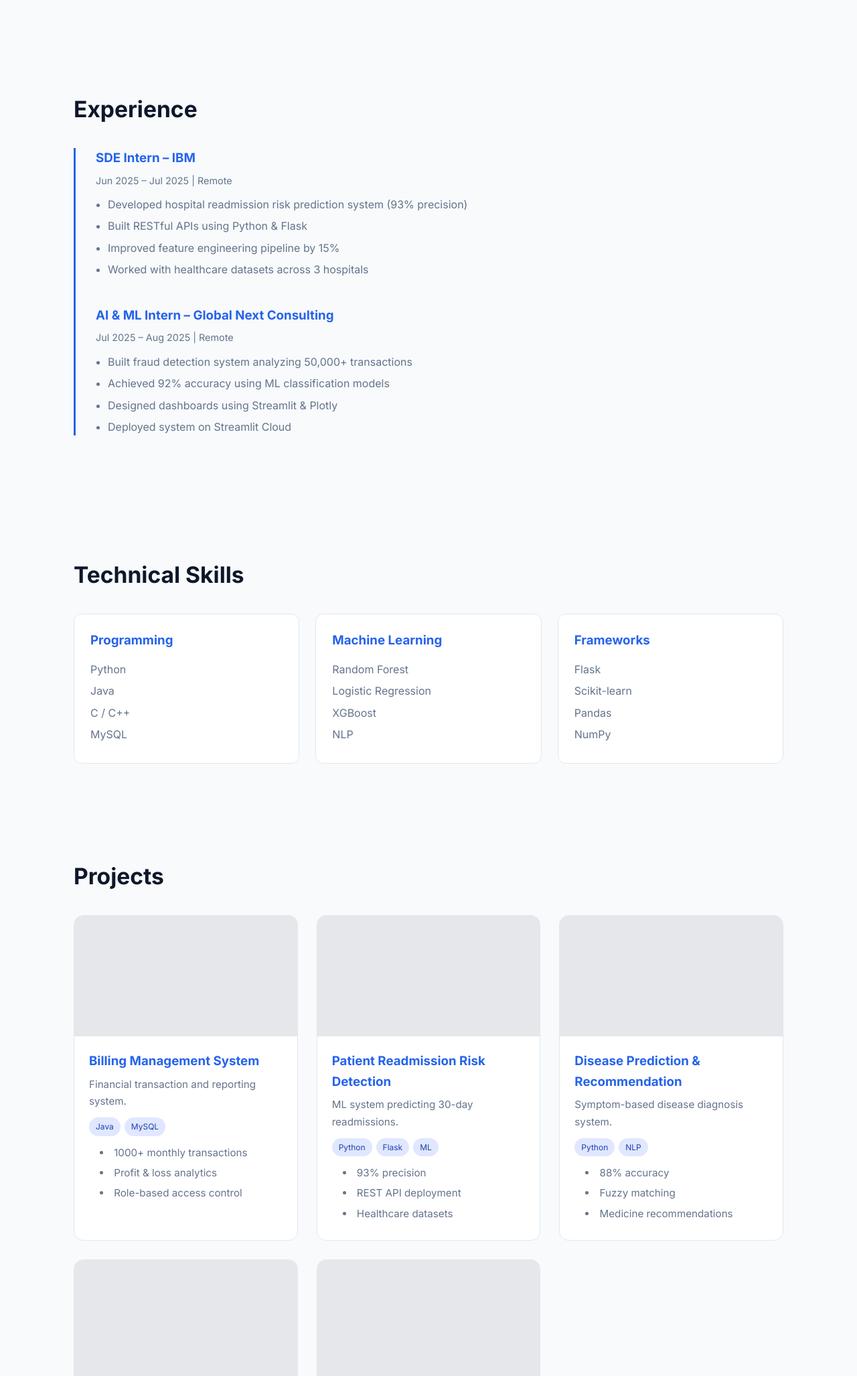
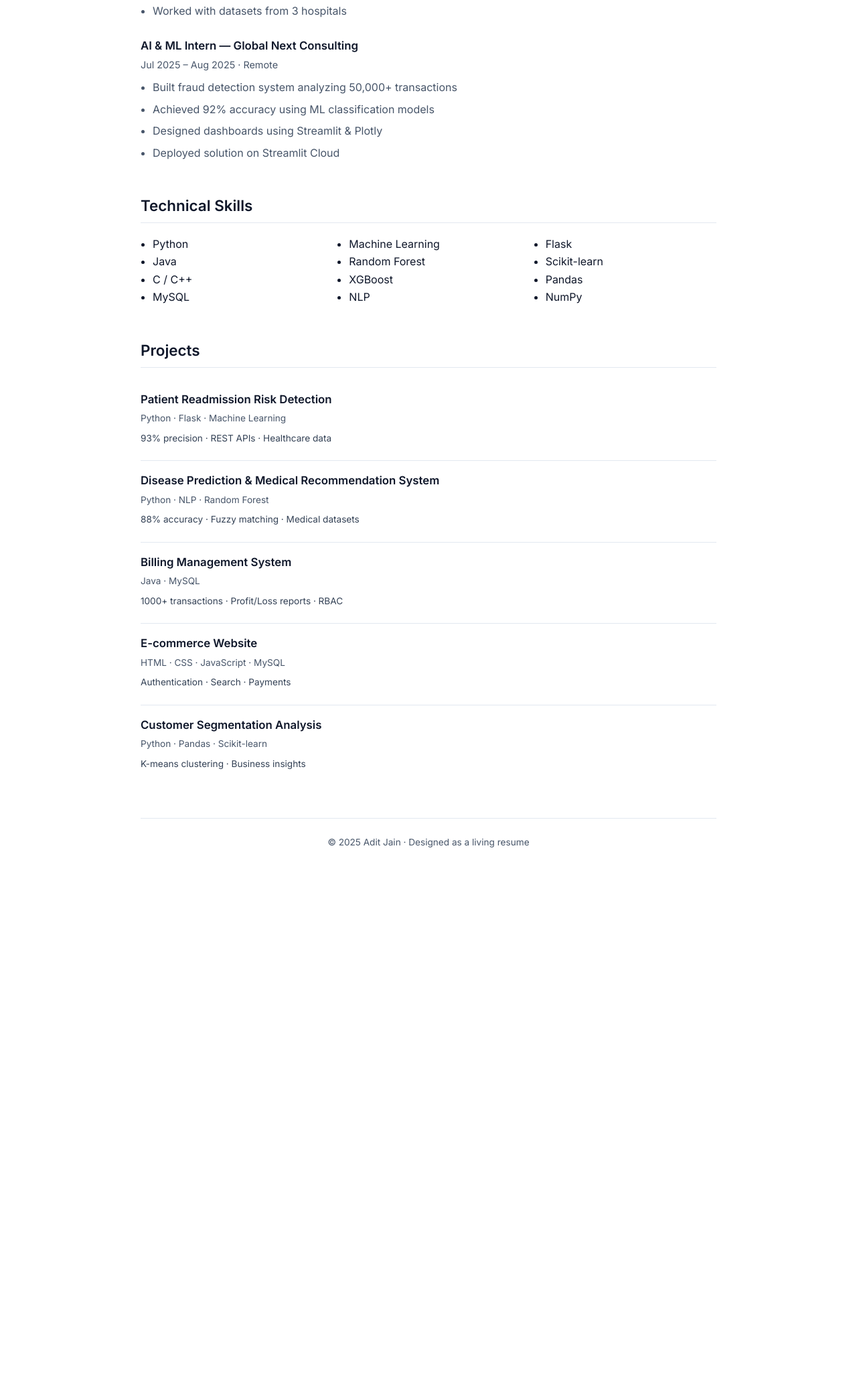
Before and after one commit to Adit-2005/dscscwwwwww, a plain HTML site: page index.html in a window 1280 px wide. Shown: the part 746-2800 px from the top of the page at 67% size. After the commit the page ends 2065 px from the top, so only its background shows below. Drawn offline with Linux system fonts and the light colour scheme.

Commit message:
index.html

```diff
--- a/index.html
+++ b/index.html
@@ -2,331 +2,254 @@
 <html lang="en">
 <head>
 <meta charset="UTF-8" />
-<meta name="viewport" content="width=device-width, initial-scale=1.0"/>
+<meta name="viewport" content="width=device-width, initial-scale=1.0" />
 <title>Adit Jain | Machine Learning Engineer</title>
 
-<!-- Fonts & Icons -->
 <link href="https://fonts.googleapis.com/css2?family=Inter:wght@300;400;500;600;700&display=swap" rel="stylesheet">
 <link rel="stylesheet" href="https://cdnjs.cloudflare.com/ajax/libs/font-awesome/6.4.0/css/all.min.css">
 
 <style>
 :root{
---primary:#2563eb;
---dark:#0f172a;
---light:#f8fafc;
---text:#1e293b;
---muted:#64748b;
---card:#ffffff;
+--text:#0f172a;
+--muted:#475569;
 --border:#e2e8f0;
+--bg:#ffffff;
+--accent:#2563eb;
 }
 
 *{margin:0;padding:0;box-sizing:border-box;font-family:'Inter',sans-serif}
-body{background:var(--light);color:var(--text);line-height:1.65}
+body{background:var(--bg);color:var(--text);line-height:1.65}
 
-.container{max-width:1100px;margin:auto;padding:0 20px}
+.container{max-width:900px;margin:auto;padding:50px 20px}
 
-/* ================= HEADER ================= */
+a{color:var(--accent);text-decoration:none}
+a:hover{text-decoration:underline}
+
+/* ===== HEADER ===== */
 header{
-background:linear-gradient(135deg,#0f172a,#1e293b);
-color:#fff;
-padding:80px 0 90px;
+border-bottom:1px solid var(--border);
+padding-bottom:32px;
+margin-bottom:40px;
 }
-.header-grid{
-display:grid;
-grid-template-columns:1fr 2fr;
-gap:40px;
-align-items:center;
+
+header h1{
+font-size:2.4rem;
+font-weight:700;
 }
-.profile-img{
-width:180px;height:180px;border-radius:50%;
-border:4px solid rgba(255,255,255,.2);
+
+header h2{
+font-size:1.2rem;
+font-weight:500;
+color:var(--muted);
+margin-top:6px;
 }
-header h1{font-size:2.8rem;font-weight:700}
-header h2{font-size:1.3rem;font-weight:500;margin-top:8px;opacity:.9}
-header p{margin-top:12px;color:#cbd5f5}
+
+.header-meta{
+margin-top:14px;
+font-size:.95rem;
+color:var(--muted);
+}
 
 .header-links{
-margin-top:18px
-}
-.header-links a{
-color:#fff;margin-right:14px;font-size:1.4rem;transition:.3s
-}
-.header-links a:hover{color:#60a5fa}
-
-/* ================= SECTIONS ================= */
-section{padding:70px 0}
-.section-title{
-font-size:2.1rem;font-weight:700;margin-bottom:30px;color:var(--dark)
+margin-top:12px;
+display:flex;
+gap:16px;
+flex-wrap:wrap;
+font-size:.95rem;
 }
 
-/* ================= ABOUT ================= */
-.about p{
-max-width:900px;color:var(--muted);margin-bottom:16px
+/* ===== SECTION ===== */
+section{margin-bottom:48px}
+
+.section-title{
+font-size:1.4rem;
+font-weight:600;
+margin-bottom:18px;
+border-bottom:1px solid var(--border);
+padding-bottom:6px;
 }
 
-/* ================= TIMELINE ================= */
-.timeline{border-left:3px solid var(--primary);padding-left:30px}
-.timeline-item{margin-bottom:40px}
-.timeline-item h3{color:var(--primary);margin-bottom:4px}
-.timeline-item span{font-size:.9rem;color:var(--muted)}
-.timeline-item ul{margin-top:10px}
-.timeline-item li{margin-left:18px;color:var(--muted);margin-bottom:6px}
+/* ===== TEXT ===== */
+p{margin-bottom:12px;color:var(--muted)}
 
-/* ================= SKILLS ================= */
-.skills-grid{
-display:grid;
-grid-template-columns:repeat(auto-fit,minmax(230px,1fr));
-gap:24px
-}
-.skill-box{
-background:var(--card);
-border:1px solid var(--border);
-padding:24px;border-radius:12px
-}
-.skill-box h3{margin-bottom:14px;color:var(--primary)}
-.skill-box li{list-style:none;color:var(--muted);margin-bottom:6px}
+/* ===== EXPERIENCE ===== */
+.item{margin-bottom:26px}
 
-/* ================= PROJECTS ================= */
-.projects-grid{
-display:grid;
-grid-template-columns:repeat(auto-fit,minmax(300px,1fr));
-gap:28px
-}
-.project-card{
-background:var(--card);
-border:1px solid var(--border);
-border-radius:14px;
-overflow:hidden;
-transition:.25s
-}
-.project-card:hover{transform:translateY(-4px)}
-.project-img{height:180px;background:#e5e7eb}
-.project-body{padding:22px}
-.project-body h3{color:var(--primary);margin-bottom:6px}
-.project-body p{color:var(--muted);font-size:.95rem;margin-bottom:12px}
-.tech{
-display:flex;flex-wrap:wrap;gap:6px;margin-bottom:12px
-}
-.tech span{
-background:#e0e7ff;color:#1e40af;
-font-size:.75rem;padding:4px 10px;border-radius:20px
-}
-.project-body li{
-margin-left:16px;color:var(--muted);margin-bottom:5px;font-size:.95rem
+.item h3{
+font-size:1.05rem;
+font-weight:600;
 }
 
-/* ================= CONTACT ================= */
-.contact-grid{
-display:grid;
-grid-template-columns:repeat(auto-fit,minmax(250px,1fr));
-gap:20px
-}
-.contact-box{
-background:var(--card);
-border:1px solid var(--border);
-padding:26px;border-radius:12px;text-align:center
-}
-.contact-box i{font-size:2rem;color:var(--primary);margin-bottom:10px}
-
-/* ================= FOOTER ================= */
-footer{
-background:#020617;color:#94a3b8;text-align:center;padding:24px
+.item span{
+font-size:.9rem;
+color:var(--muted);
 }
 
-/* ================= RESPONSIVE ================= */
-@media(max-width:768px){
-.header-grid{grid-template-columns:1fr;text-align:center}
+.item ul{
+margin-top:8px;
+padding-left:18px;
+}
+
+.item li{
+margin-bottom:6px;
+color:var(--muted);
+}
+
+/* ===== SKILLS ===== */
+.skills{
+display:grid;
+grid-template-columns:repeat(auto-fit,minmax(220px,1fr));
+gap:20px;
+}
+
+.skills ul{padding-left:18px}
+
+/* ===== PROJECTS ===== */
+.project{
+padding:16px 0;
+border-bottom:1px solid var(--border);
+}
+
+.project:last-child{border-bottom:none}
+
+.project h3{
+font-size:1.05rem;
+font-weight:600;
+}
+
+.project small{
+color:var(--muted);
+font-size:.85rem;
+}
+
+.tech{
+margin:6px 0;
+font-size:.85rem;
+color:#334155;
+}
+
+/* ===== FOOTER ===== */
+footer{
+border-top:1px solid var(--border);
+padding-top:24px;
+font-size:.85rem;
+color:var(--muted);
+text-align:center;
 }
 </style>
 </head>
 
 <body>
+<div class="container">
 
-<!-- ================= HEADER ================= -->
 <header>
-<div class="container header-grid">
-<img src="images/Adit Jain's photo.png" class="profile-img">
-<div>
 <h1>Adit Jain</h1>
-<h2>Machine Learning Engineer | Backend Developer</h2>
-<p>IBM SDE Intern • AI & ML Intern • Healthcare & FinTech ML Systems</p>
+<h2>Machine Learning Engineer · Backend Developer</h2>
+
+<div class="header-meta">
+IBM SDE Intern · AI & ML Intern · Healthcare & FinTech ML Systems
+</div>
+
 <div class="header-links">
-<a href="https://github.com/Adit-2005"><i class="fab fa-github"></i></a>
-<a href="https://linkedin.com/in/adit-jain2005"><i class="fab fa-linkedin"></i></a>
-<a href="mailto:aditjain042@gmail.com"><i class="fas fa-envelope"></i></a>
-<a href="https://leetcode.com/u/Adit_Jain/"><i class="fas fa-code"></i></a>
-</div>
-</div>
+<span>📧 <a href="mailto:aditjain042@gmail.com">aditjain042@gmail.com</a></span>
+<span>🔗 <a href="https://linkedin.com/in/adit-jain2005">LinkedIn</a></span>
+<span>💻 <a href="https://github.com/Adit-2005">GitHub</a></span>
+<span>🧠 <a href="https://leetcode.com/u/Adit_Jain/">LeetCode</a></span>
 </div>
 </header>
 
-<!-- ================= ABOUT ================= -->
 <section>
-<div class="container about">
-<h2 class="section-title">About</h2>
-<p>I am a Computer Science Engineering undergraduate with strong experience in Machine Learning, backend development, and real-world AI systems.</p>
-<p>I have worked as an SDE Intern at IBM and as an AI & ML Intern, building production-grade ML solutions such as hospital readmission prediction and fraud detection systems processing large-scale data.</p>
-<p>My strengths include Python, Flask, ML model development, data preprocessing, feature engineering, and deploying scalable REST APIs.</p>
-</div>
+<h3 class="section-title">About</h3>
+<p>
+Computer Science Engineering undergraduate with strong hands-on experience in Machine Learning,
+backend development, and real-world AI systems.
+</p>
+<p>
+Worked as an SDE Intern at IBM and AI & ML Intern, building production-grade solutions including
+hospital readmission risk prediction and fraud detection platforms handling large-scale data.
+</p>
 </section>
 
-<!-- ================= EXPERIENCE ================= -->
 <section>
-<div class="container">
-<h2 class="section-title">Experience</h2>
-<div class="timeline">
+<h3 class="section-title">Experience</h3>
 
-<div class="timeline-item">
-<h3>SDE Intern – IBM</h3>
-<span>Jun 2025 – Jul 2025 | Remote</span>
+<div class="item">
+<h3>SDE Intern — IBM</h3>
+<span>Jun 2025 – Jul 2025 · Remote</span>
 <ul>
-<li>Developed hospital readmission risk prediction system (93% precision)</li>
-<li>Built RESTful APIs using Python & Flask</li>
-<li>Improved feature engineering pipeline by 15%</li>
-<li>Worked with healthcare datasets across 3 hospitals</li>
+<li>Built hospital readmission prediction system (93% precision)</li>
+<li>Developed REST APIs using Python & Flask</li>
+<li>Improved feature engineering reliability by 15%</li>
+<li>Worked with datasets from 3 hospitals</li>
 </ul>
 </div>
 
-<div class="timeline-item">
-<h3>AI & ML Intern – Global Next Consulting</h3>
-<span>Jul 2025 – Aug 2025 | Remote</span>
+<div class="item">
+<h3>AI & ML Intern — Global Next Consulting</h3>
+<span>Jul 2025 – Aug 2025 · Remote</span>
 <ul>
 <li>Built fraud detection system analyzing 50,000+ transactions</li>
 <li>Achieved 92% accuracy using ML classification models</li>
 <li>Designed dashboards using Streamlit & Plotly</li>
-<li>Deployed system on Streamlit Cloud</li>
+<li>Deployed solution on Streamlit Cloud</li>
 </ul>
-</div>
-
-</div>
 </div>
 </section>
 
-<!-- ================= SKILLS ================= -->
 <section>
-<div class="container">
-<h2 class="section-title">Technical Skills</h2>
-<div class="skills-grid">
-
-<div class="skill-box">
-<h3>Programming</h3>
+<h3 class="section-title">Technical Skills</h3>
+<div class="skills">
+<ul>
 <li>Python</li><li>Java</li><li>C / C++</li><li>MySQL</li>
-</div>
-
-<div class="skill-box">
-<h3>Machine Learning</h3>
-<li>Random Forest</li><li>Logistic Regression</li>
-<li>XGBoost</li><li>NLP</li>
-</div>
-
-<div class="skill-box">
-<h3>Frameworks</h3>
-<li>Flask</li><li>Scikit-learn</li>
-<li>Pandas</li><li>NumPy</li>
-</div>
-
-</div>
+</ul>
+<ul>
+<li>Machine Learning</li><li>Random Forest</li><li>XGBoost</li><li>NLP</li>
+</ul>
+<ul>
+<li>Flask</li><li>Scikit-learn</li><li>Pandas</li><li>NumPy</li>
+</ul>
 </div>
 </section>
 
-<!-- ================= PROJECTS ================= -->
 <section>
-<div class="container">
-<h2 class="section-title">Projects</h2>
-<div class="projects-grid">
+<h3 class="section-title">Projects</h3>
 
-<!-- Billing -->
-<div class="project-card">
-<div class="project-img"></div>
-<div class="project-body">
-<h3>Billing Management System</h3>
-<p>Financial transaction and reporting system.</p>
-<div class="tech">
-<span>Java</span><span>MySQL</span>
-</div>
-<li>1000+ monthly transactions</li>
-<li>Profit & loss analytics</li>
-<li>Role-based access control</li>
-</div>
+<div class="project">
+<h3>Patient Readmission Risk Detection</h3>
+<small>Python · Flask · Machine Learning</small>
+<div class="tech">93% precision · REST APIs · Healthcare data</div>
 </div>
 
-<!-- Patient -->
-<div class="project-card">
-<div class="project-img"></div>
-<div class="project-body">
-<h3>Patient Readmission Risk Detection</h3>
-<p>ML system predicting 30-day readmissions.</p>
-<div class="tech">
-<span>Python</span><span>Flask</span><span>ML</span>
-</div>
-<li>93% precision</li>
-<li>REST API deployment</li>
-<li>Healthcare datasets</li>
-</div>
+<div class="project">
+<h3>Disease Prediction & Medical Recommendation System</h3>
+<small>Python · NLP · Random Forest</small>
+<div class="tech">88% accuracy · Fuzzy matching · Medical datasets</div>
 </div>
 
-<!-- Disease -->
-<div class="project-card">
-<div class="project-img"></div>
-<div class="project-body">
-<h3>Disease Prediction & Recommendation</h3>
-<p>Symptom-based disease diagnosis system.</p>
-<div class="tech">
-<span>Python</span><span>NLP</span>
-</div>
-<li>88% accuracy</li>
-<li>Fuzzy matching</li>
-<li>Medicine recommendations</li>
-</div>
+<div class="project">
+<h3>Billing Management System</h3>
+<small>Java · MySQL</small>
+<div class="tech">1000+ transactions · Profit/Loss reports · RBAC</div>
 </div>
 
-<!-- E-commerce -->
-<div class="project-card">
-<div class="project-img"></div>
-<div class="project-body">
+<div class="project">
 <h3>E-commerce Website</h3>
-<p>PC accessories online store.</p>
-<div class="tech">
-<span>HTML</span><span>JS</span><span>MySQL</span>
-</div>
-<li>Authentication system</li>
-<li>Product filtering</li>
-</div>
+<small>HTML · CSS · JavaScript · MySQL</small>
+<div class="tech">Authentication · Search · Payments</div>
 </div>
 
-<!-- Segmentation -->
-<div class="project-card">
-<div class="project-img"></div>
-<div class="project-body">
+<div class="project">
 <h3>Customer Segmentation Analysis</h3>
-<p>Data-driven customer clustering project.</p>
-<div class="tech">
-<span>Python</span><span>ML</span>
-</div>
-<li>K-means clustering</li>
-<li>Business insights</li>
-</div>
+<small>Python · Pandas · Scikit-learn</small>
+<div class="tech">K-means clustering · Business insights</div>
 </div>
 
-</div>
-</div>
-</section>
-
-<!-- ================= CONTACT ================= -->
-<section>
-<div class="container">
-<h2 class="section-title">Contact</h2>
-<div class="contact-grid">
-<div class="contact-box"><i class="fas fa-envelope"></i><p>aditjain042@gmail.com</p></div>
-<div class="contact-box"><i class="fas fa-phone"></i><p>+91 7300115590</p></div>
-<div class="contact-box"><i class="fab fa-linkedin"></i><p>linkedin.com/in/adit-jain2005</p></div>
-</div>
-</div>
 </section>
 
 <footer>
-<p>© 2025 Adit Jain</p>
+© 2025 Adit Jain · Designed as a living resume
 </footer>
 
+</div>
 </body>
 </html>
```
